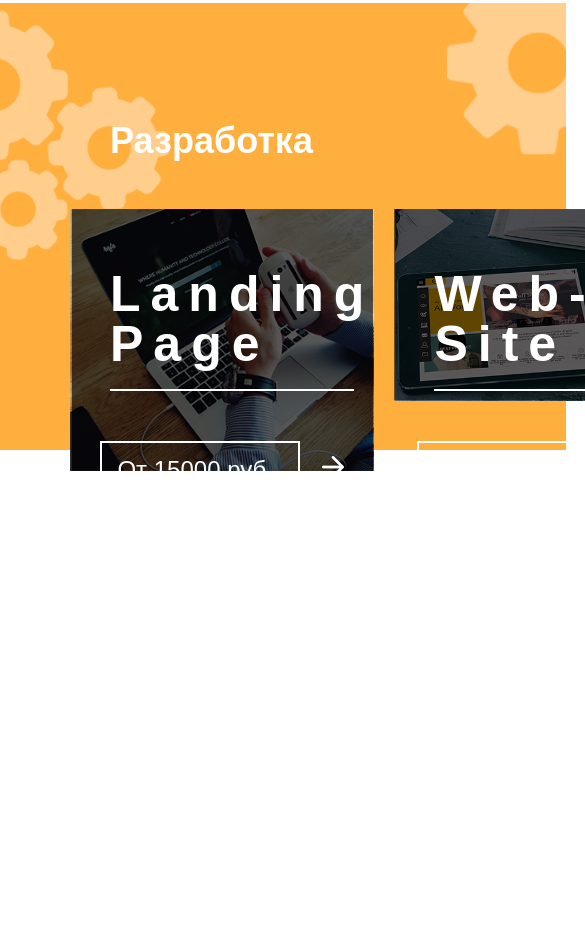
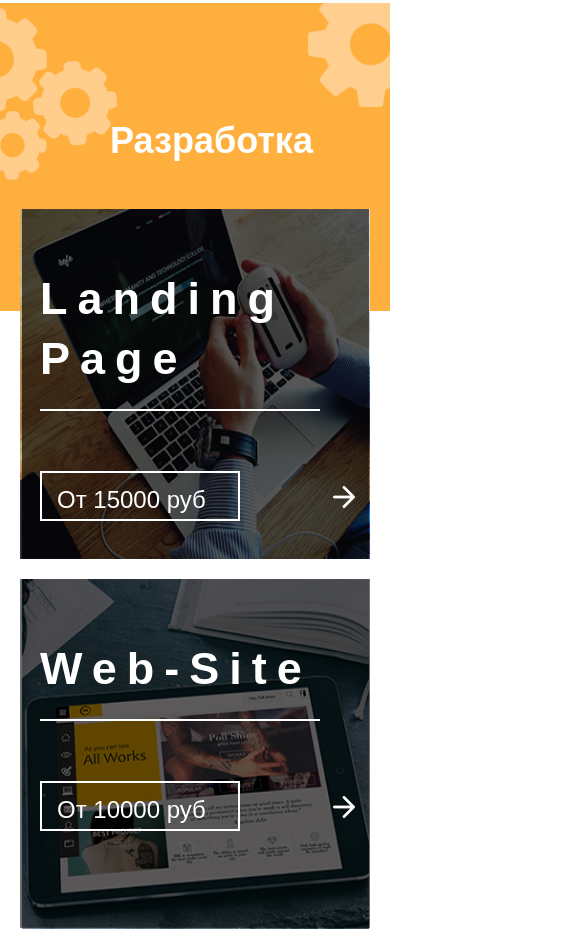
Before and after one commit to ArtemShakun/landingPage_webStudio, a plain HTML site: page index.html in a window 390 px wide. Shown: the part 2418-3350 px from the top of the page, 585 px wide, since content can reach past the window. Before the commit the page ends 2959 px from the top, so only its background shows below. Drawn offline with nearby package versions, Linux system fonts and the light colour scheme; a web font is replaced by a local one.

Commit message:
development adaptive

```diff
--- a/style/min.css
+++ b/style/min.css
@@ -74,11 +74,37 @@
    .border__text__number{
       margin-bottom: 0px;
    }
+
   /* ------- INFO  SERVICES ------- */
+
    .info__services {
-
      margin-top:0px;
    }
+
+   /* -----DEVELOPMEN------ */
+
+.development__price {
+   margin: 50px 0px 0px 0px;
+}
+
+.development__price__block {
+    margin-right: 20px;
+}
+
+.development__price__block__name {
+   font-size: 40px;
+   font-weight: 700;
+   margin-left: 20px;
+   padding: 60px 0px 20px 0px;
+   border-bottom: 2px solid #fff;
+}
+
+.development__price__block__link__price {
+   width: 150px;
+   font-size: 18px;
+
+}
+
 }
 
 @media only screen and (max-width : 768px) {
@@ -153,7 +179,42 @@
 .nav li{
    padding: 30px 15px;
 }
+/* -----DEVELOPMEN------ */
 
+.development__price {
+   margin: 50px 0px 0px 0px;
+}
+
+.development__price__block {
+    margin-right: 10px;
+}
+.development__price__block__img img{
+   width: 100%;
+   height: 260px;
+}
+.development__price__block__name {
+   font-size: 35px;
+   font-weight: 700;
+   letter-spacing: 5px;
+}
+.development__price__block__link {
+   margin: 40px auto;
+}
+.development__price__block__link__price {
+   width: 150px;
+   font-size: 18px;
+
+}
+.development__price__block__link__price {
+   border: 2px solid #fff;
+   width: 140px;
+   height: 40px;
+   padding: 10px;
+   color: #fff;
+   font-family: Arial, Helvetica, sans-serif;
+   font-size: 14px;
+   font-weight: 500;
+}
 
 }
 
@@ -356,6 +417,62 @@ nav{
 .info__studio__footer__arrow {
 }
 
+
+/* -----DEVELOPMEN------ */
+
+.development__title__img{
+   position: absolute;
+   top: -50px;
+   z-index: -1;
+   width: 100%;
+}
+
+
+.development__price {
+   display: flex;
+   flex-direction: column;
+   margin: 50px 0px 0px 0px;
+}
+.development__price__block {
+  position: relative;
+  width: 100%;
+  margin-right: 0px;
+  margin-bottom: 20px;
+  height: 400px;
+
+}
+
+.development__price__block__img{
+   position: absolute;
+   z-index: -1;
+   width:100%;
+}
+.development__price__block__img img{
+   width: 100%;
+   height: 400px;
+}
+.development__price__block__name {
+
+   font-size: 50px;
+   font-weight: 900;
+   letter-spacing: 20px;
+   line-height: 60px;
+}
+
+.development__price__block__link {
+   width: 90%;
+   margin: 100px 20px 0px 20px;
+}
+.development__price__block__link__price {
+   border: 2px solid #fff;
+   width: 200px;
+   height: 50px;
+   padding: 15px;
+   color: #fff;
+   font-family: Arial, Helvetica, sans-serif;
+   font-size: 24px;
+   font-weight: 500;
+}
 }
 
 @media only screen and (max-width : 414px){
@@ -397,4 +514,39 @@ nav{
       padding-left:0px;
       line-height: 25px;
      }
+
+/* -----DEVELOPMEN------ */
+
+     .development__price__block {
+      height: 350px;
+
+    }
+
+
+    .development__price__block__img img{
+
+       height: 350px;
+    }
+    .development__price__block__name {
+
+       font-size: 45px;
+       font-weight: 800;
+       letter-spacing: 10px;
+       line-height: 60px;
+    }
+
+    .development__price__block__link {
+       width: 90%;
+       margin: 60px 20px 0px 20px;
+    }
+    .development__price__block__link__price {
+       border: 2px solid #fff;
+       width: 200px;
+       height: 50px;
+       padding: 15px;
+       color: #fff;
+       font-family: Arial, Helvetica, sans-serif;
+       font-size: 24px;
+       font-weight: 500;
+    }
 }
--- a/style/style.css
+++ b/style/style.css
@@ -285,6 +285,7 @@ color:#FFAF3D;
 .development__price__block {
   position: relative;
   width: 365px;
+
   margin-right: 20px;
 
 }
@@ -292,9 +293,11 @@ color:#FFAF3D;
 .development__price__block__img{
    position: absolute;
    z-index: -1;
+
 }
 .development__price__block__img img{
    width: 100%;
+   height: 320px;
 }
 .development__price__block__name {
    font-family: 'Exo 2', sans-serif;
```
